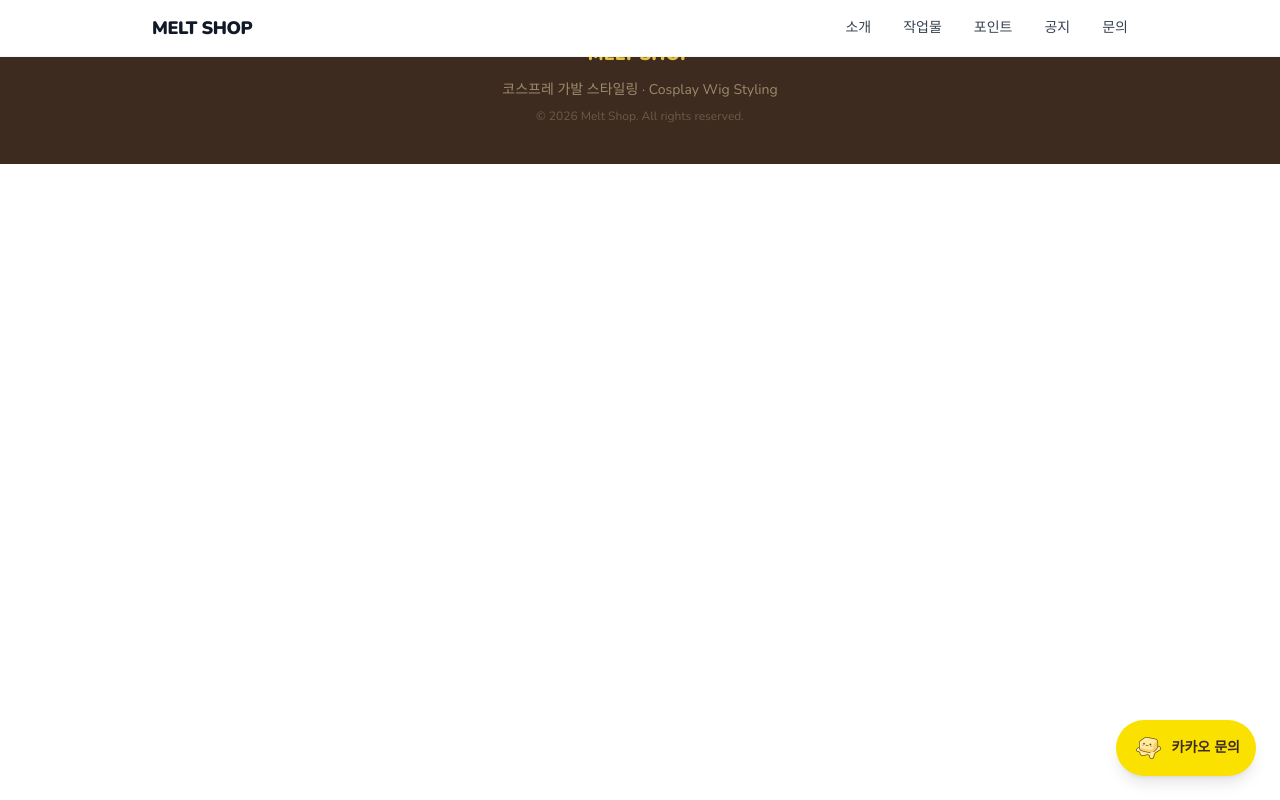
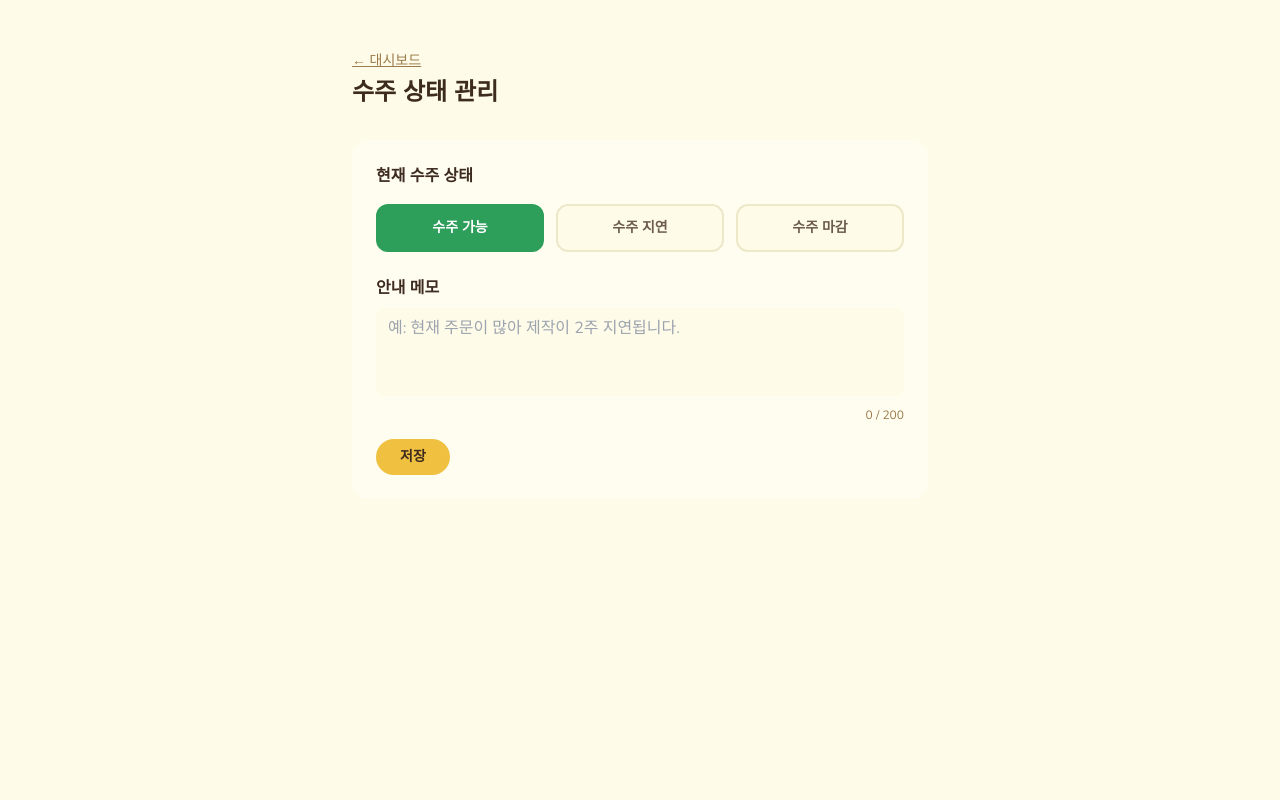
Before and after one commit to mapakun/meltshop-web, a Nuxt app: page /admin/status in a window 1280 px wide. Built offline with nearby package versions, Linux system fonts and the light colour scheme; no server answers.

Commit message:
:tada: new shop status page

```diff
--- /dev/null
+++ b/app/pages/admin/status/index.vue
@@ -0,0 +1,58 @@
+<template>
+  <div class="min-h-screen py-12 px-6" style="background-color: #FEFCE8;">
+    <div class="max-w-xl mx-auto">
+      <NuxtLink to="/admin" class="text-sm underline" style="color: #9B7B4B;">← 대시보드</NuxtLink>
+      <h1 class="text-2xl font-black mt-1 mb-8" style="color: #3D2B1F;">수주 상태 관리</h1>
+
+      <div class="rounded-2xl p-6" style="background-color: #FFFDF0;">
+        <p class="font-bold mb-4" style="color: #3D2B1F;">현재 수주 상태</p>
+        <div class="flex gap-3 mb-6">
+          <button
+              v-for="opt in options"
+              :key="opt.value"
+              @click="form.status = opt.value"
+              class="flex-1 py-3 rounded-xl font-bold text-sm border-2 transition-all"
+              :style="form.status === opt.value
+              ? `border-color:${opt.color}; background-color:${opt.color}; color:#fff;`
+              : 'border-color:#EDE8C8; background-color:#FEFCE8; color:#6B5B4B;'"
+          >
+            {{ opt.label }}
+          </button>
+        </div>
+
+        <p class="font-bold mb-2" style="color: #3D2B1F;">안내 메모</p>
+        <textarea
+            v-model="form.memo"
+            rows="3"
+            maxlength="200"
+            placeholder="예: 현재 주문이 많아 제작이 2주 지연됩니다."
+            class="w-full px-3 py-2 rounded-lg outline-none resize-none mb-1"
+            style="background-color: #FEFCE8;"
+        ></textarea>
+        <p class="text-xs text-right mb-4" style="color: #9B7B4B;">{{ form.memo?.length ?? 0 }} / 200</p>
+
+        <button @click="save" class="px-6 py-2 rounded-full font-bold text-sm" style="background-color: #F0C040; color: #3D2B1F;">
+          저장
+        </button>
+      </div>
+    </div>
+  </div>
+</template>
+
+<script setup>
+definePageMeta({ layout: false, middleware: 'admin' })
+
+const options = [
+  { value: 'OPEN', label: '수주 가능', color: '#2E9E5B' },
+  { value: 'BUSY', label: '수주 지연', color: '#E8A020' },
+  { value: 'CLOSED', label: '수주 마감', color: '#D04040' },
+]
+
+const { data } = await useFetch('/api/shop-status', { headers: useRequestHeaders(['cookie']) })
+const form = ref({ status: data.value?.status ?? 'OPEN', memo: data.value?.memo ?? '' })
+
+const save = async () => {
+  await $fetch('/api/admin/shop-status', { method: 'PUT', body: form.value })
+  alert('저장되었습니다.')
+}
+</script>
```
